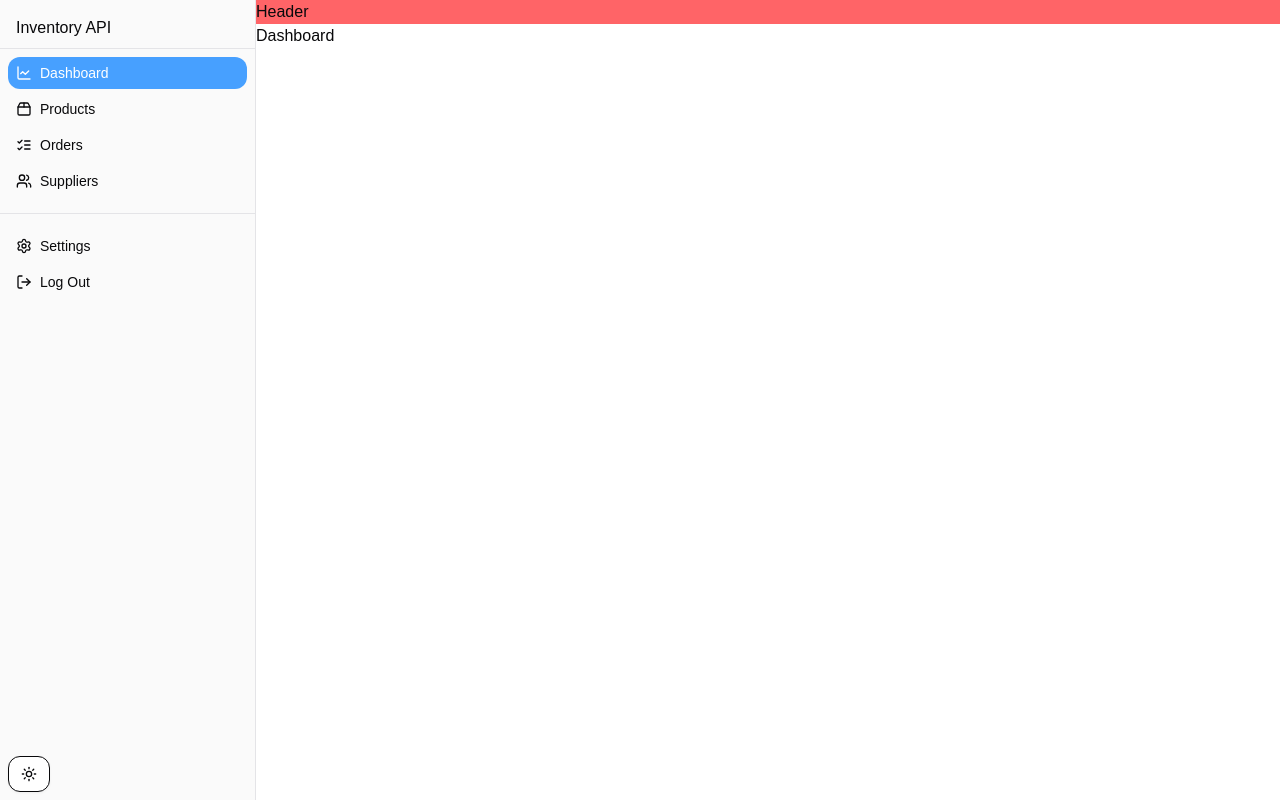
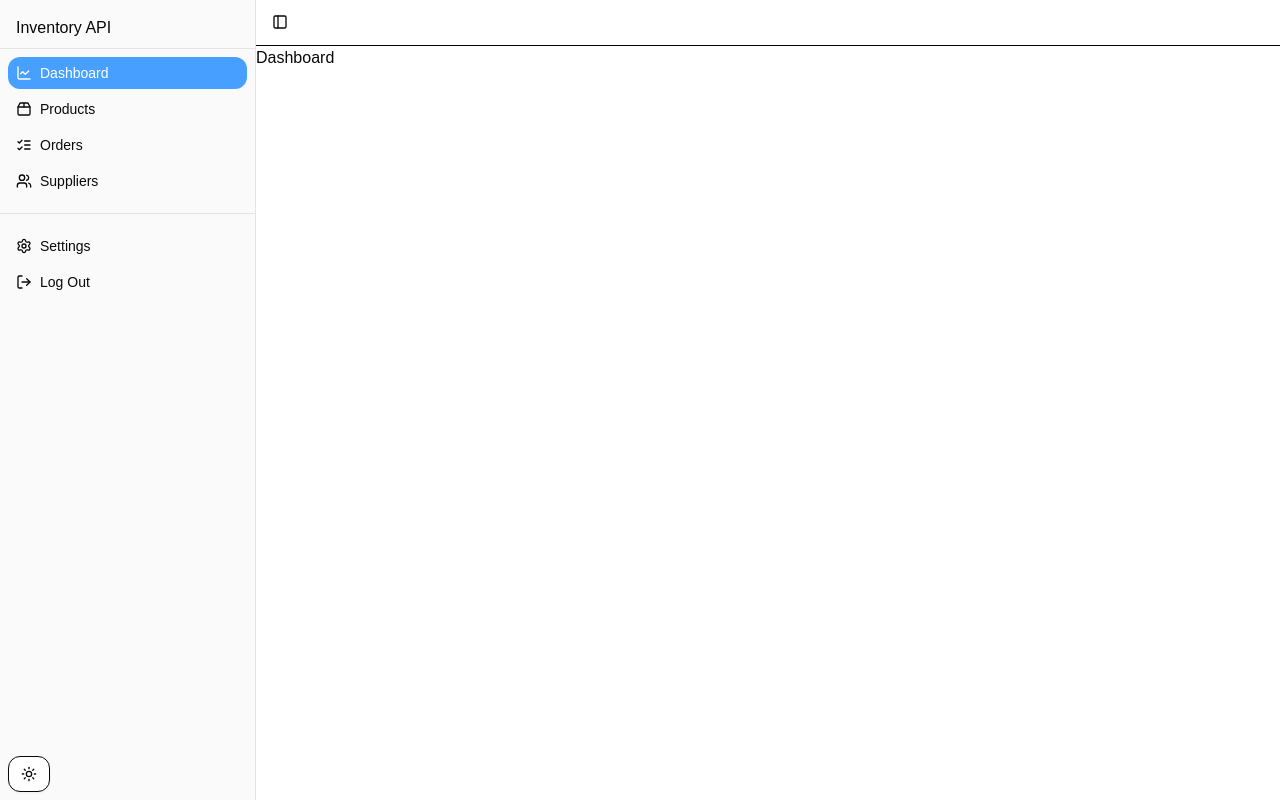
Before and after one commit to mrdsx/inventory-api, a Next.js app in the folder frontend/: page /dashboard in a window 1280 px wide. Built offline with nearby package versions, Linux system fonts and the light colour scheme.

Commit message:
feat(frontend/header): rename Header component to NavBar, add SidebarTrigger

```diff
--- a/frontend/src/app/layout.tsx
+++ b/frontend/src/app/layout.tsx
@@ -1,4 +1,4 @@
-import { Header } from "@/components";
+import { NavBar } from "@/components";
 import { SidebarProvider } from "@/components/ui/sidebar";
 import { AppSidebar } from "@/features/sidebar";
 import "@/styles/globals.css";
@@ -20,7 +20,7 @@ export default function RootLayout({
         <SidebarProvider>
           <AppSidebar />
           <main className="w-full">
-            <Header />
+            <NavBar />
             {children}
           </main>
         </SidebarProvider>
--- a/frontend/src/components/Header/Header.tsx
+++ /dev/null
@@ -1,3 +0,0 @@
-export function Header() {
-  return <div className=" bg-red-400">Header</div>;
-}
--- /dev/null
+++ b/frontend/src/components/NavBar/NavBar.tsx
@@ -0,0 +1,9 @@
+import { SidebarTrigger } from "../ui";
+
+export function NavBar() {
+  return (
+    <div className="border-b-1 border-black p-2">
+      <SidebarTrigger size={"lg"} />
+    </div>
+  );
+}
--- a/frontend/src/components/index.ts
+++ b/frontend/src/components/index.ts
@@ -1 +1 @@
-export { Header } from "./Header/Header";
+export { NavBar } from "./NavBar/NavBar";
```
